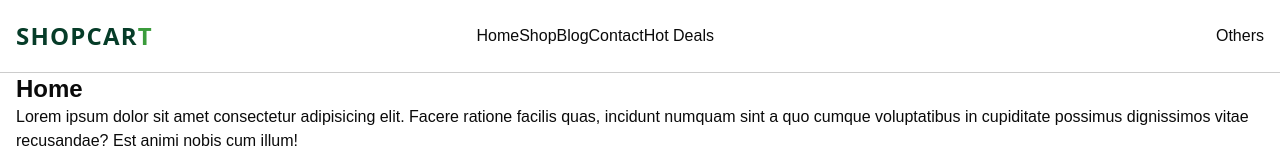
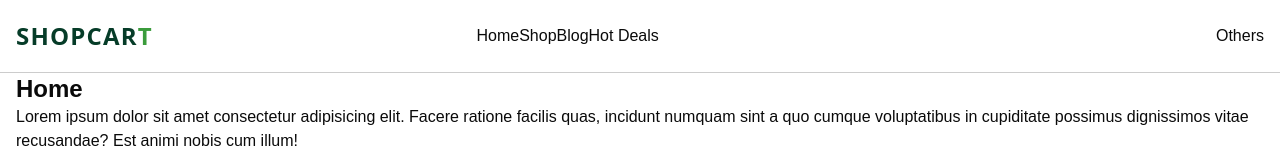
Before and after one commit to Roshen-Perera/nintrix-app, a Next.js app: page / in a window 1280 px wide. Shown: the top 151 px of the page. Built offline with nearby package versions, Linux system fonts and the light colour scheme.

Commit message:
feat: remove 'Contact' link from header data for improved navigation

```diff
--- a/components/constants/data.ts
+++ b/components/constants/data.ts
@@ -3,6 +3,5 @@ export const headerData = [
     { title: "Home", href: "/" },
     { title: "Shop", href: "/shop" },
     { title: "Blog", href: "/blog" },
-    { title: "Contact", href: "/contact" },
     { title: "Hot Deals", href: "/deals" },
 ];
```
